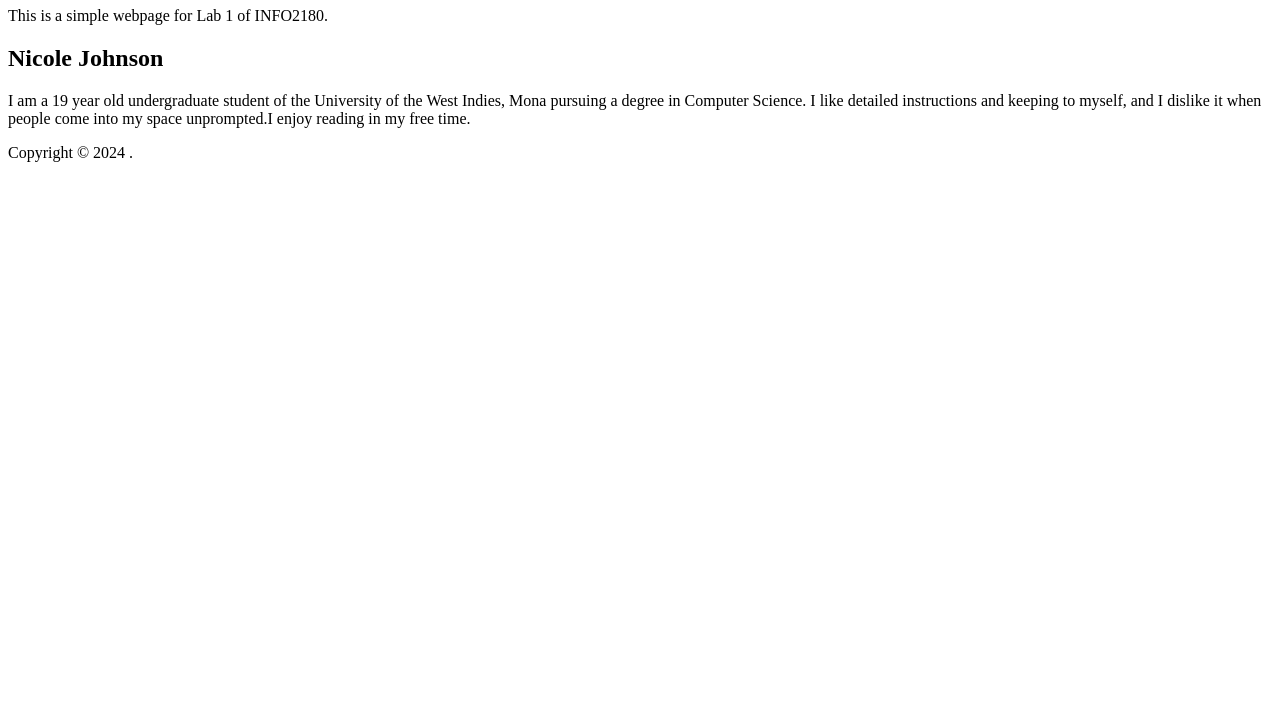
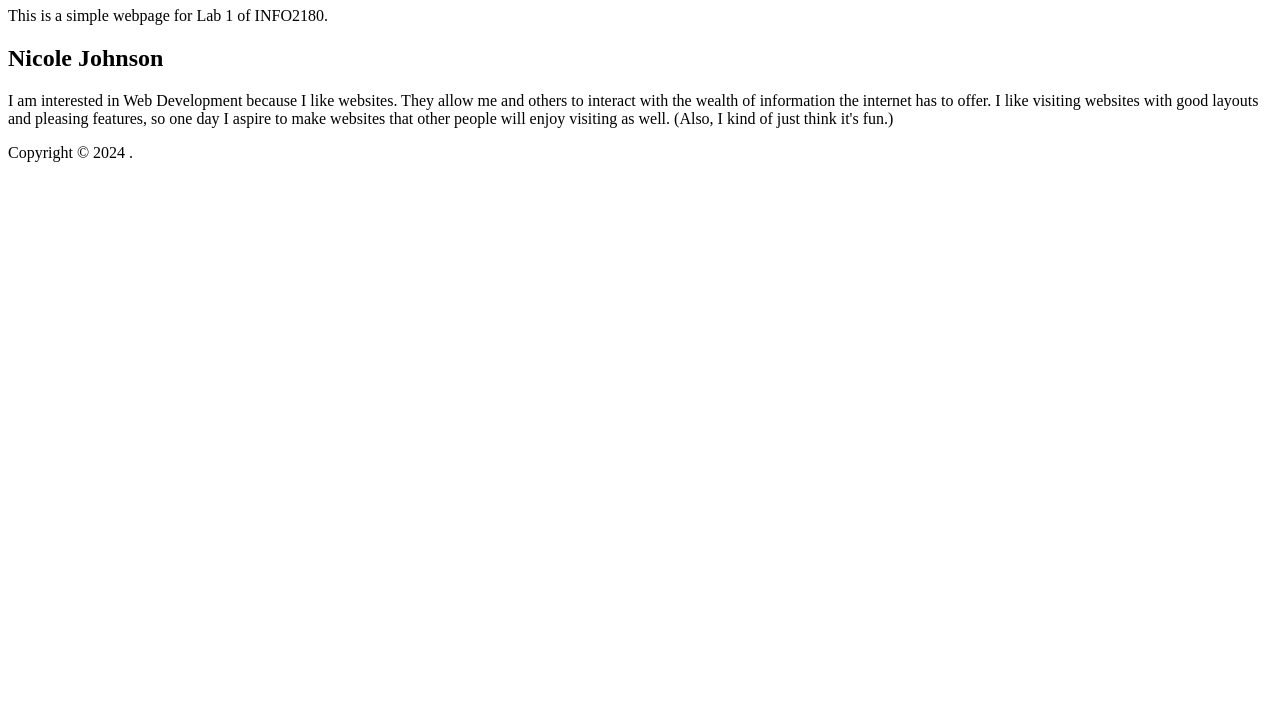
Before and after one commit to NicJohn04/info2180-lab1, a plain HTML site: page index.html in a window 1280 px wide. Shown: the part 73-800 px from the top of the page. Drawn offline with Linux system fonts and the light colour scheme.

Commit message:
Edited index.html

```diff
--- a/index.html
+++ b/index.html
@@ -13,7 +13,7 @@
     </header>
     <main>
         <h2>Nicole Johnson</h2>
-        <p>I am a 19 year old undergraduate student of the University of the West Indies, Mona pursuing a degree in Computer Science. I like detailed instructions and keeping to myself, and I dislike it when people come into my space unprompted.I enjoy reading in my free time.</p>
+        <p>I am interested in Web Development because I like websites. They allow me and others to interact with the wealth of information the internet has to offer. I like visiting websites with good layouts and pleasing features, so one day I aspire to make websites that other people will enjoy visiting as well. (Also, I kind of just think it's fun.)</p>
     </main>
     <footer>
         <p>Copyright &copy; 2024 <Nicole Johnson>.</p>
```
